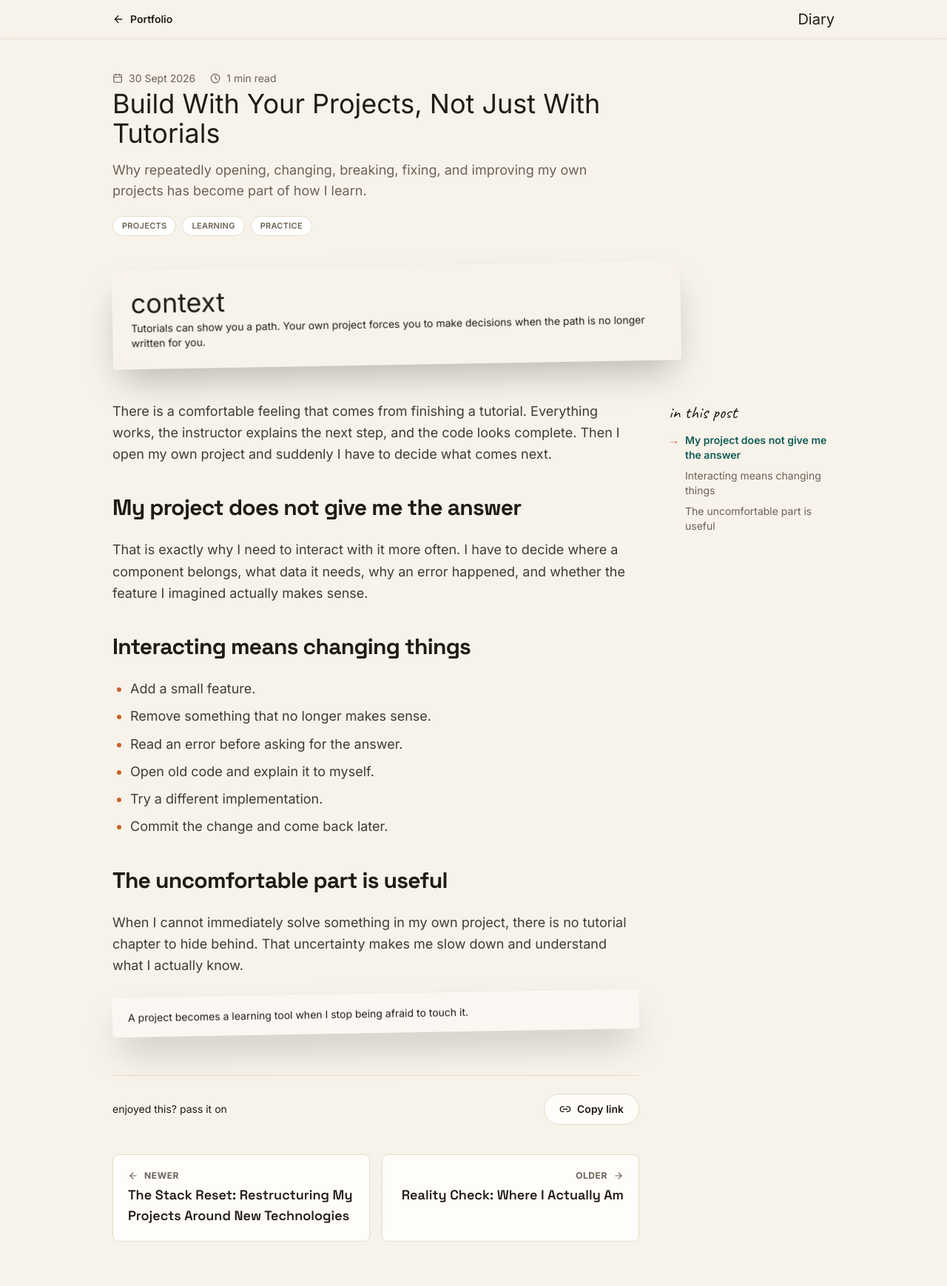
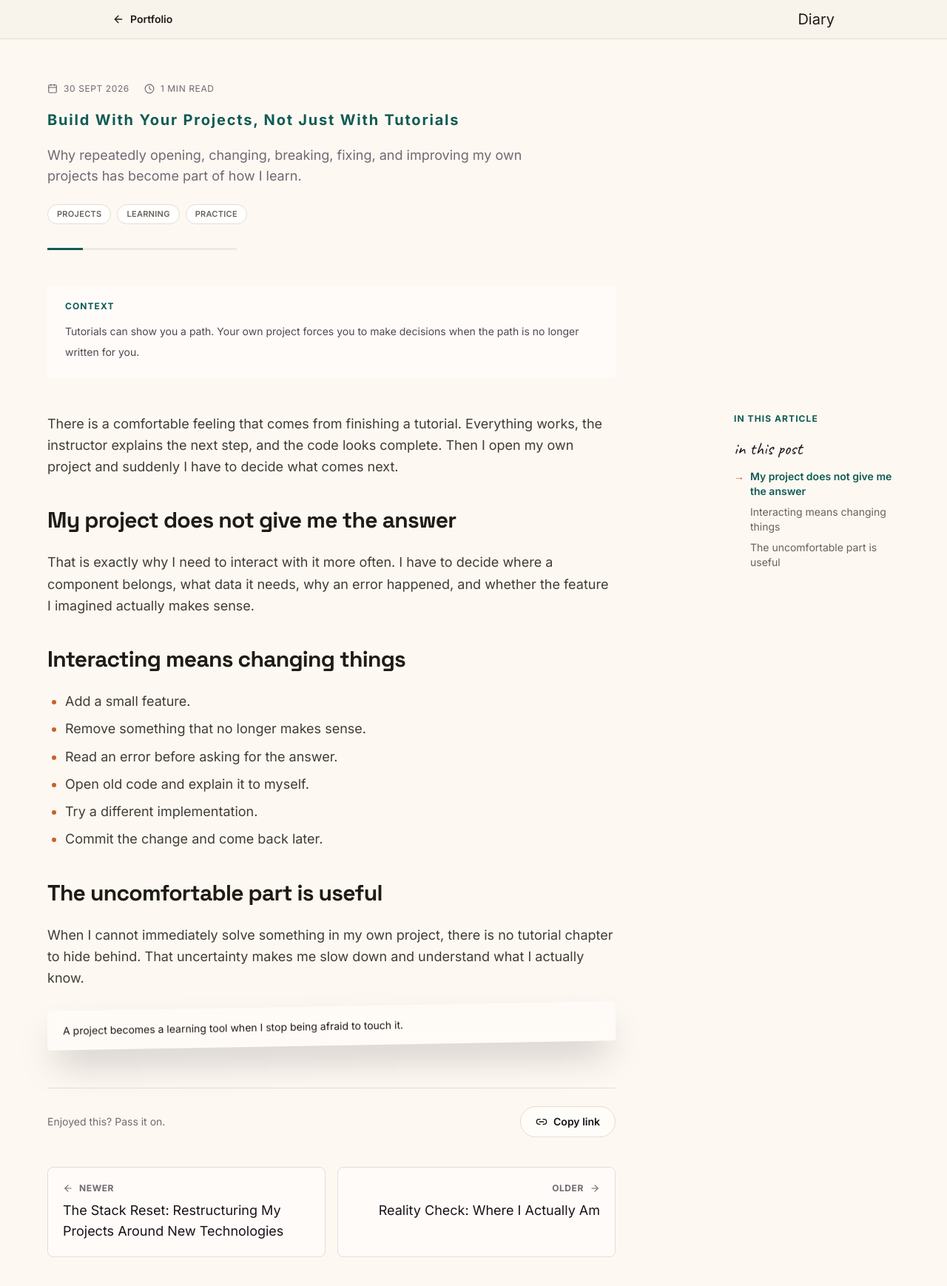
Before and after one commit to anold-a/amani-portfolio, a Next.js app: page /blogs/build-with-your-projects in a window 1280 px wide. Shown: the top 1738 px of the page at 74% size. Built offline with nearby package versions, Linux system fonts and the light colour scheme.

Commit message:
refined section labels and typography for consistency

```diff
--- a/app/blogs/[slug]/page.tsx
+++ b/app/blogs/[slug]/page.tsx
@@ -5,7 +5,6 @@ import { ArrowLeft, ArrowRight, Calendar, Clock } from "lucide-react";
 import BlogHeader from "@/components/homepage/blog/BlogHeader";
 import CopyLink from "@/components/homepage/blog/CopyLink";
 import PostBody from "@/components/homepage/blog/PostBody";
-import PostCover from "@/components/homepage/blog/PostCover";
 import Toc from "@/components/homepage/blog/Toc";
 import Tag from "@/components/layout/Tag";
 import { formatDate, getAdjacent, getPost, posts, readingTime, slugify } from "@/lib/posts";
@@ -20,10 +19,15 @@ export async function generateMetadata({ params }: Props): Promise<Metadata> {
   const { slug } = await params;
   const post = getPost(slug);
   if (!post) return {};
+
   return {
     title: `${post.title} | Arnold Amani`,
     description: post.summary,
-    openGraph: { title: post.title, description: post.summary, type: "article" },
+    openGraph: {
+      title: post.title,
+      description: post.summary,
+      type: "article",
+    },
   };
 }
 
@@ -40,65 +44,115 @@ export default async function PostPage({ params }: Props) {
   return (
     <>
       <BlogHeader />
-      <main className="mx-auto max-w-5xl px-6 pb-20 pt-24">
-        <article>
-          <header>
-            <p className="flex flex-wrap items-center gap-x-5 gap-y-1 text-sm text-muted">
-              <span className="flex items-center gap-2"><Calendar size={14} /> {formatDate(post.date)}</span>
-              <span className="flex items-center gap-2"><Clock size={14} /> {readingTime(post)} min read</span>
+
+      <main className="min-h-screen bg-[#fdf8f2] px-5 pb-20 pt-28 text-[#17131a] sm:px-8 lg:px-10">
+        <article className="mx-auto max-w-6xl">
+          <header className="mb-12">
+            <p className="mb-5 flex flex-wrap items-center gap-x-5 gap-y-2 text-xs uppercase tracking-wider text-[#716873]">
+              <span className="flex items-center gap-2">
+                <Calendar size={14} />
+                {formatDate(post.date)}
+              </span>
+              <span className="flex items-center gap-2">
+                <Clock size={14} />
+                {readingTime(post)} min read
+              </span>
             </p>
-            <h1 className="mt-1 max-w-2xl text-2xl font-normal sm:text-4xl">
+
+
+            <h1 className=" text-brand text-lg font-bold tracking-[0.09em] sm:text-xl">
               {post.title}
             </h1>
-            <p className="mt-4 max-w-2xl text-lg text-muted">{post.summary}</p>
-            <div className="mt-5 flex flex-wrap gap-2">
-              {post.tags.map((t) => <Tag key={t}>{t}</Tag>)}
+
+            <p className="mt-5 max-w-2xl text-base leading-7 text-[#716873] sm:text-lg">
+              {post.summary}
+            </p>
+
+            <div className="mt-6 flex flex-wrap gap-2">
+              {post.tags.map((tag) => (
+                <Tag key={tag}>{tag}</Tag>
+              ))}
+            </div>
+
+            <div className="mt-8 flex h-0.75 w-64 max-w-full bg-[#eee9e4]">
+              <span className="w-12 shrink-0 bg-brand" />
             </div>
           </header>
 
-          <div className="mt-10 max-w-3xl -rotate-1 rounded-sm  backdrop-blur-md shadow-2xl border border-white/20 p-6">
-            <span className="mt-1 max-w-2xl text-2xl font-normal sm:text-4xl">context</span>
-            <p className="mt-1 text-sm">{post.intro}</p>
-          </div>
+          <section
+            aria-labelledby="context-heading"
+            className="mb-12 max-w-3xl  bg-white/50 px-6 py-5"
+          >
+            <h2
+              id="context-heading"
+              className="text-xs font-bold uppercase tracking-[0.09em] text-brand"
+            >
+              Context
+            </h2>
+            <p className="mt-3 text-sm leading-7 text-[#514852]">
+              {post.intro}
+            </p>
+          </section>
 
-
-
-          <div className="mt-12 grid gap-10 lg:grid-cols-[minmax(0,1fr)_14rem]">
-            <aside className="lg:col-start-2 lg:row-start-1">
-              <Toc headings={headings} />
-            </aside>
-
+          <div className="grid gap-10 lg:grid-cols-[minmax(0,1fr)_14rem]">
             <div className="min-w-0 max-w-3xl lg:col-start-1 lg:row-start-1">
               <PostBody blocks={post.content} />
 
-              <div className="mt-14 flex flex-wrap items-center justify-between gap-4 border-t border-line pt-6">
-                <p className=" text-sm ">enjoyed this? pass it on</p>
+              <div className="mt-14 flex flex-wrap items-center justify-between gap-4 border-t border-[#e6ded7] pt-6">
+                <p className="text-sm text-[#716873]">
+                  Enjoyed this? Pass it on.
+                </p>
                 <CopyLink />
               </div>
 
-              <nav aria-label="More notes" className="mt-10 grid gap-4 sm:grid-cols-2">
+              <nav
+                aria-label="More notes"
+                className="mt-10 grid gap-4 sm:grid-cols-2"
+              >
                 {newer ? (
-                  <Link href={`/blogs/${newer.slug}`} className=" rounded-lg border border-line bg-card p-5">
-                    <span className="flex items-center gap-2 text-xs font-bold uppercase tracking-wider text-muted">
-                      <ArrowLeft size={14} /> Newer
+                  <Link
+                    href={`/blogs/${newer.slug}`}
+                    className="rounded-lg border border-[#e6ded7] bg-white/50 p-5 transition hover:border-brand/50"
+                  >
+                    <span className="flex items-center gap-2 text-xs font-bold uppercase tracking-wider text-[#716873]">
+                      <ArrowLeft size={14} />
+                      Newer
                     </span>
-                    <span className="mt-1 block font-display text-lg font-semibold">{newer.title}</span>
+                    <span className="mt-2 block text-lg font-normal">
+                      {newer.title}
+                    </span>
                   </Link>
                 ) : (
                   <span />
                 )}
+
                 {older ? (
-                  <Link href={`/blogs/${older.slug}`} className=" rounded-lg border border-line bg-card p-5 sm:text-right">
-                    <span className="flex items-center gap-2 text-xs font-bold uppercase tracking-wider text-muted sm:justify-end">
-                      Older <ArrowRight size={14} />
+                  <Link
+                    href={`/blogs/${older.slug}`}
+                    className="rounded-lg border border-[#e6ded7] bg-white/50 p-5 transition hover:border-brand/50 sm:text-right"
+                  >
+                    <span className="flex items-center gap-2 text-xs font-bold uppercase tracking-wider text-[#716873] sm:justify-end">
+                      Older
+                      <ArrowRight size={14} />
                     </span>
-                    <span className="mt-1 block font-display text-lg font-semibold">{older.title}</span>
+                    <span className="mt-2 block text-lg font-normal">
+                      {older.title}
+                    </span>
                   </Link>
                 ) : (
                   <span />
                 )}
               </nav>
             </div>
+
+            <aside className="lg:col-start-2 lg:row-start-1">
+              <div className="lg:sticky lg:top-28">
+                <p className="mb-4 text-xs font-bold uppercase tracking-[0.09em] text-brand">
+                  In this article
+                </p>
+                <Toc headings={headings} />
+              </div>
+            </aside>
           </div>
         </article>
       </main>
--- a/components/homepage/Blogs.tsx
+++ b/components/homepage/Blogs.tsx
@@ -8,7 +8,7 @@ import Link from "next/link";
 export default function Blogs() {
   const latest = sortedPosts.slice(0, 4).map(toMeta);
   return (
-    <SharedUI id="blogs" scramble title={<>Notes and <span>write ups</span></>}>
+    <SharedUI id="blogs" index ={<>The Desk</>} scramble title={<>Notes and <span>write ups</span></>}>
       <section
   aria-label="Latest resources"
   className="grid grid-cols-1 gap-5 md:grid-cols-2 md:gap-6"
--- a/components/homepage/Builds.tsx
+++ b/components/homepage/Builds.tsx
@@ -6,7 +6,7 @@ import Link from "next/link";
 
 export default function Builds() {
   return (
-    <SharedUI id="refs" scramble title={<> Building . <span>Exploring</span></>}>
+    <SharedUI id="refs" index={<>Beyond 0s and 1s</>} scramble title={<> Building . <span>Exploring</span></>}>
       <div className="grid gap-6 md:grid-cols-2">
         {builds.map((build, index) => (
           <figure key={index} className="rounded-xl border border-line bg-card p-8">
--- a/components/homepage/Certs.tsx
+++ b/components/homepage/Certs.tsx
@@ -7,7 +7,7 @@ import Image from "next/image";
 
 export default function Certs() {
   return (
-    <SharedUI id="certs" scramble  title={<>Learning, <span>certified</span></>}>
+    <SharedUI id="certs" index={<>Continous Path</>} scramble  title={<>Learning, <span>certified</span></>}>
       <div className="grid gap-5 md:grid-cols-2">
         {certs.map((c, i) => (
           <Reveal key={c.title} delay={i * 100}>
--- a/components/homepage/Contact.tsx
+++ b/components/homepage/Contact.tsx
@@ -78,7 +78,7 @@ const contactInfo = (
 
 
   return (
-    <SharedUI id="contact" scramble  title={<>Say <span>hello</span></>}>
+    <SharedUI id="contact" index={<>Do not be a stranger</>} scramble  title={<>Say <span>hello</span></>}>
       <div className="grid items-center gap-10 md:grid-cols-2">
         <div>
           <h3 className="font-display text-4xl font-black leading-[1.05] tracking-tight sm:text-5xl">
--- a/components/homepage/Experience.tsx
+++ b/components/homepage/Experience.tsx
@@ -5,7 +5,7 @@ import { experience } from "@/lib/data";
 
 export default function Experience() {
   return (
-    <SharedUI id="exp" scramble  title={<>Work <span>history</span></>}>
+    <SharedUI id="exp" index={<>Career Timeline</>} scramble  title={<>Work <span>history</span></>}>
       <ol className="relative before:absolute before:left-5 before:top-0 before:h-full before:w-0.5 before:bg-line md:before:left-1/2 md:before:-translate-x-1/2">
         {experience.map((e, i) => {
           const right = i % 2 === 1;
--- a/components/homepage/Projects.tsx
+++ b/components/homepage/Projects.tsx
@@ -22,6 +22,7 @@ export default function Projects() {
   return (
     <SharedUI
       id="projects"
+      index={<>Projects In Action</>}
       scramble
       title={
         <>
--- a/components/layout/SharedUI.tsx
+++ b/components/layout/SharedUI.tsx
@@ -5,11 +5,12 @@ export default function SharedUI({
   id,
 
   title,
+  index,
   scramble,
   children,
 }: {
   id: string;
-
+  index:React.ReactNode;
   title: React.ReactNode;
   scramble?: boolean;
   children: React.ReactNode;
@@ -17,7 +18,7 @@ export default function SharedUI({
   return (
     <section id={id} className="mx-auto max-w-6xl px-2 py-20">
       <Reveal>
-
+      <p className="text-sm font-normal text-brand tracking-[0.09em] sm:text-lg">{index}</p>
     <h2 className="mt-1 max-w-2xl text-2xl font-normal sm:text-4xl">
      {scramble ? <ScrambleText>{title}</ScrambleText> : title}
 </h2>
```
